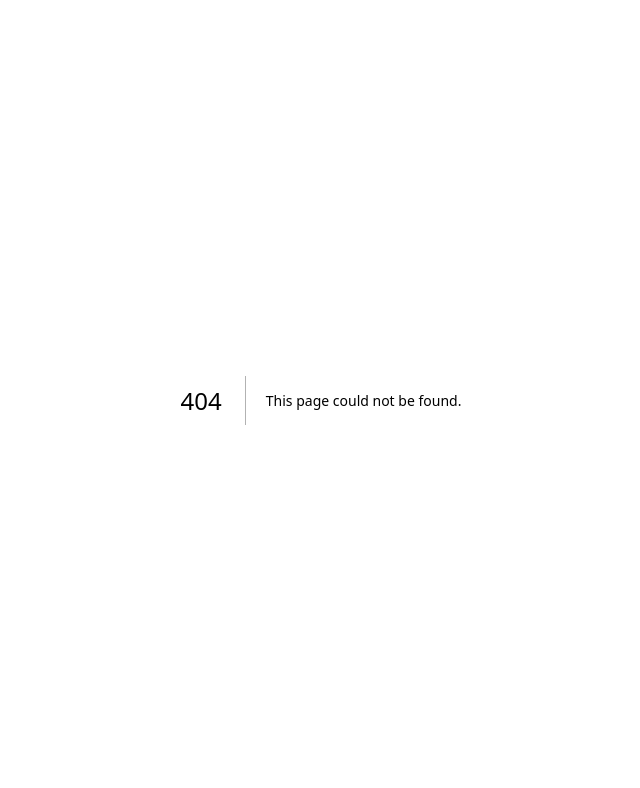
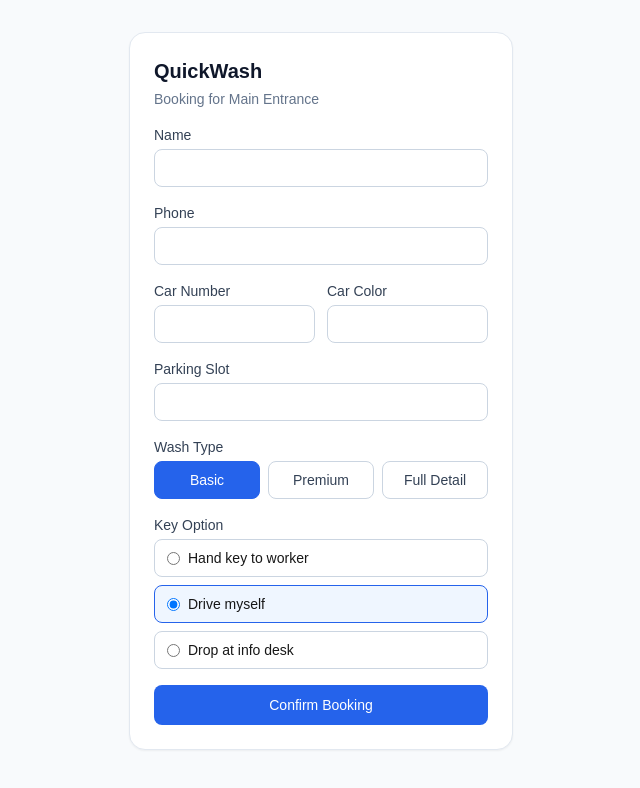
Before and after one commit to meimy718-svg/quickwash-app, a Next.js app: page /book in a window 1280 px wide. Before the commit this address had no page. Shown: the top 788 px of the page, without its empty margins (319-959 px from the left). Built offline with nearby package versions, Linux system fonts and the light colour scheme.

Commit message:
feature: customer booking form + OTP

```diff
--- /dev/null
+++ b/src/app/book/page.tsx
@@ -0,0 +1,279 @@
+"use client";
+
+import { useState, Suspense } from "react";
+import { useSearchParams } from "next/navigation";
+import { createClient } from "@/lib/supabase/client";
+import type { KeyOption, WashType } from "@/lib/types";
+
+const WASH_TYPES: WashType[] = ["Basic", "Premium", "Full Detail"];
+const KEY_OPTIONS: KeyOption[] = [
+  "Hand key to worker",
+  "Drive myself",
+  "Drop at info desk",
+];
+
+interface BookingResult {
+  id: string;
+  otp: string;
+  name: string;
+  car_number: string;
+  wash_type: string;
+  location: string;
+}
+
+function generateOtp() {
+  return String(Math.floor(1000 + Math.random() * 9000));
+}
+
+function BookingForm() {
+  const searchParams = useSearchParams();
+  const location = searchParams.get("location") ?? "Main Entrance";
+
+  const [name, setName] = useState("");
+  const [phone, setPhone] = useState("");
+  const [carNumber, setCarNumber] = useState("");
+  const [carColor, setCarColor] = useState("");
+  const [parkingSlot, setParkingSlot] = useState("");
+  const [washType, setWashType] = useState<WashType>("Basic");
+  const [keyOption, setKeyOption] = useState<KeyOption>("Drive myself");
+
+  const [submitting, setSubmitting] = useState(false);
+  const [error, setError] = useState<string | null>(null);
+  const [result, setResult] = useState<BookingResult | null>(null);
+
+  async function handleSubmit(e: React.FormEvent) {
+    e.preventDefault();
+    setError(null);
+    setSubmitting(true);
+
+    const supabase = createClient();
+    const id = crypto.randomUUID();
+    const otp = generateOtp();
+
+    const { error: insertError } = await supabase.from("bookings").insert({
+      id,
+      name,
+      phone,
+      car_number: carNumber,
+      car_color: carColor,
+      parking_slot: parkingSlot,
+      wash_type: washType,
+      key_option: keyOption,
+      key_status: keyOption === "Hand key to worker" ? "awaiting" : "none",
+      status: "pending",
+      location,
+      otp,
+    });
+
+    setSubmitting(false);
+
+    if (insertError) {
+      setError(insertError.message);
+      return;
+    }
+
+    setResult({
+      id,
+      otp,
+      name,
+      car_number: carNumber,
+      wash_type: washType,
+      location,
+    });
+  }
+
+  if (result) {
+    const summary = `QuickWash Booking Confirmed!\nName: ${result.name}\nCar: ${result.car_number}\nWash: ${result.wash_type}\nLocation: ${result.location}\nBooking ID: ${result.id}\nOTP: ${result.otp}\n\nShow this OTP to the QuickWash team when handing over your key.`;
+    const whatsappUrl = `https://wa.me/?text=${encodeURIComponent(summary)}`;
+
+    return (
+      <div className="min-h-screen flex items-center justify-center bg-slate-50 px-4">
+        <div className="w-full max-w-sm bg-white rounded-2xl shadow-sm border border-slate-200 p-6 text-center space-y-4">
+          <div className="w-14 h-14 rounded-full bg-green-100 text-green-600 flex items-center justify-center mx-auto text-2xl">
+            ✓
+          </div>
+          <div>
+            <h1 className="text-lg font-semibold text-slate-900">Booking Confirmed</h1>
+            <p className="text-sm text-slate-500">We&apos;ll see you at {result.location}</p>
+          </div>
+
+          <div className="bg-slate-50 rounded-xl border border-slate-200 p-4 space-y-2 text-left">
+            <div className="flex justify-between text-sm">
+              <span className="text-slate-500">Booking ID</span>
+              <span className="font-mono text-slate-900">{result.id.slice(0, 8)}</span>
+            </div>
+            <div className="flex justify-between items-center text-sm">
+              <span className="text-slate-500">Your OTP</span>
+              <span className="text-2xl font-bold tracking-widest text-blue-600">
+                {result.otp}
+              </span>
+            </div>
+          </div>
+
+          <p className="text-xs text-slate-500">
+            Keep this OTP handy — you&apos;ll need it when handing over your key.
+          </p>
+
+          <a
+            href={whatsappUrl}
+            target="_blank"
+            rel="noopener noreferrer"
+            className="flex items-center justify-center gap-2 w-full bg-green-600 hover:bg-green-700 text-white font-medium rounded-lg py-2.5 text-sm transition"
+          >
+            Share via WhatsApp
+          </a>
+
+          <button
+            onClick={() => {
+              setResult(null);
+              setName("");
+              setPhone("");
+              setCarNumber("");
+              setCarColor("");
+              setParkingSlot("");
+              setWashType("Basic");
+              setKeyOption("Drive myself");
+            }}
+            className="w-full text-slate-500 text-sm underline"
+          >
+            Book another car
+          </button>
+        </div>
+      </div>
+    );
+  }
+
+  return (
+    <div className="min-h-screen bg-slate-50 px-4 py-8">
+      <form
+        onSubmit={handleSubmit}
+        className="w-full max-w-sm mx-auto bg-white rounded-2xl shadow-sm border border-slate-200 p-6 space-y-4"
+      >
+        <div>
+          <h1 className="text-xl font-semibold text-slate-900">QuickWash</h1>
+          <p className="text-sm text-slate-500 mt-1">Booking for {location}</p>
+        </div>
+
+        {error && (
+          <p className="text-sm text-red-600 bg-red-50 border border-red-200 rounded-lg px-3 py-2">
+            {error}
+          </p>
+        )}
+
+        <Field label="Name">
+          <input
+            required
+            value={name}
+            onChange={(e) => setName(e.target.value)}
+            className="input"
+          />
+        </Field>
+
+        <Field label="Phone">
+          <input
+            required
+            type="tel"
+            value={phone}
+            onChange={(e) => setPhone(e.target.value)}
+            className="input"
+          />
+        </Field>
+
+        <div className="grid grid-cols-2 gap-3">
+          <Field label="Car Number">
+            <input
+              required
+              value={carNumber}
+              onChange={(e) => setCarNumber(e.target.value.toUpperCase())}
+              className="input"
+            />
+          </Field>
+          <Field label="Car Color">
+            <input
+              required
+              value={carColor}
+              onChange={(e) => setCarColor(e.target.value)}
+              className="input"
+            />
+          </Field>
+        </div>
+
+        <Field label="Parking Slot">
+          <input
+            required
+            value={parkingSlot}
+            onChange={(e) => setParkingSlot(e.target.value)}
+            className="input"
+          />
+        </Field>
+
+        <Field label="Wash Type">
+          <div className="grid grid-cols-3 gap-2">
+            {WASH_TYPES.map((type) => (
+              <button
+                type="button"
+                key={type}
+                onClick={() => setWashType(type)}
+                className={`text-sm rounded-lg border px-2 py-2 transition ${
+                  washType === type
+                    ? "bg-blue-600 border-blue-600 text-white"
+                    : "border-slate-300 text-slate-700"
+                }`}
+              >
+                {type}
+              </button>
+            ))}
+          </div>
+        </Field>
+
+        <Field label="Key Option">
+          <div className="space-y-2">
+            {KEY_OPTIONS.map((option) => (
+              <label
+                key={option}
+                className={`flex items-center gap-2 rounded-lg border px-3 py-2 text-sm cursor-pointer transition ${
+                  keyOption === option
+                    ? "border-blue-600 bg-blue-50"
+                    : "border-slate-300"
+                }`}
+              >
+                <input
+                  type="radio"
+                  name="keyOption"
+                  checked={keyOption === option}
+                  onChange={() => setKeyOption(option)}
+                />
+                {option}
+              </label>
+            ))}
+          </div>
+        </Field>
+
+        <button
+          type="submit"
+          disabled={submitting}
+          className="w-full bg-blue-600 hover:bg-blue-700 disabled:opacity-60 text-white font-medium rounded-lg py-2.5 text-sm transition"
+        >
+          {submitting ? "Booking..." : "Confirm Booking"}
+        </button>
+      </form>
+    </div>
+  );
+}
+
+function Field({ label, children }: { label: string; children: React.ReactNode }) {
+  return (
+    <div>
+      <label className="block text-sm font-medium text-slate-700 mb-1">{label}</label>
+      {children}
+    </div>
+  );
+}
+
+export default function BookPage() {
+  return (
+    <Suspense fallback={null}>
+      <BookingForm />
+    </Suspense>
+  );
+}
--- a/src/app/globals.css
+++ b/src/app/globals.css
@@ -25,3 +25,9 @@ body {
     text-wrap: balance;
   }
 }
+
+@layer components {
+  .input {
+    @apply w-full rounded-lg border border-slate-300 px-3 py-2 text-sm text-slate-900 focus:outline-none focus:ring-2 focus:ring-blue-500;
+  }
+}
```
